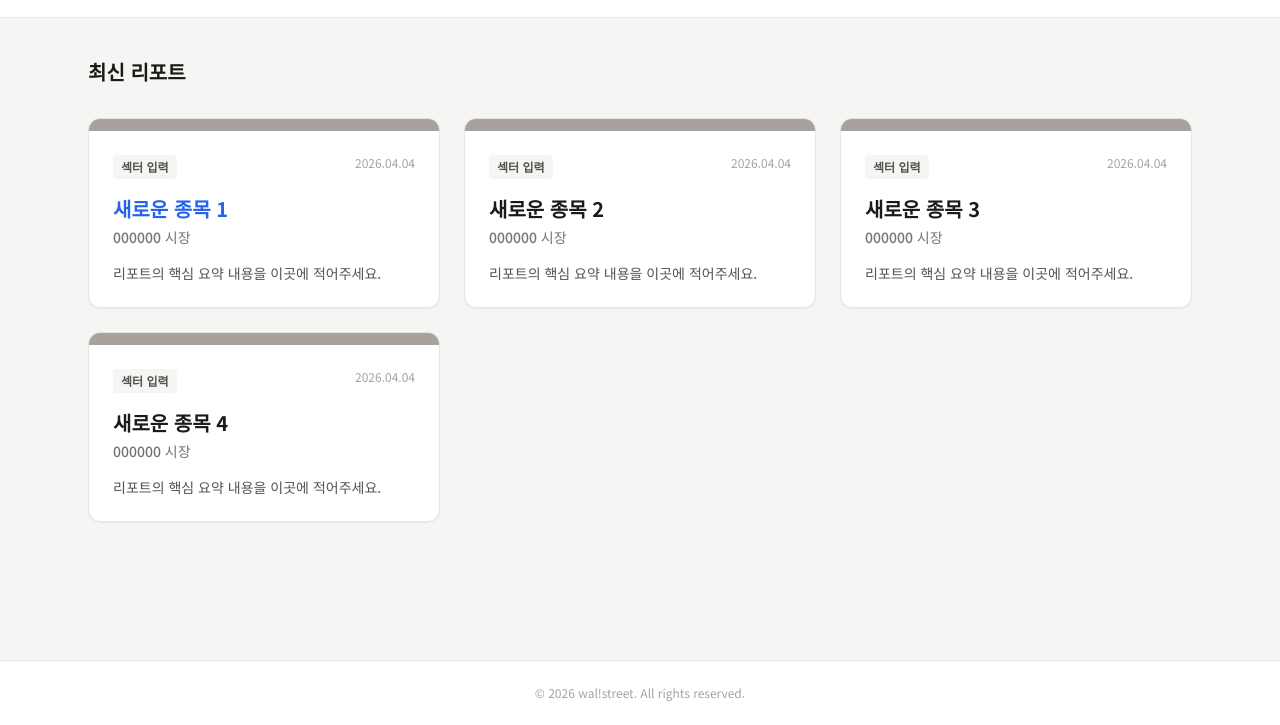
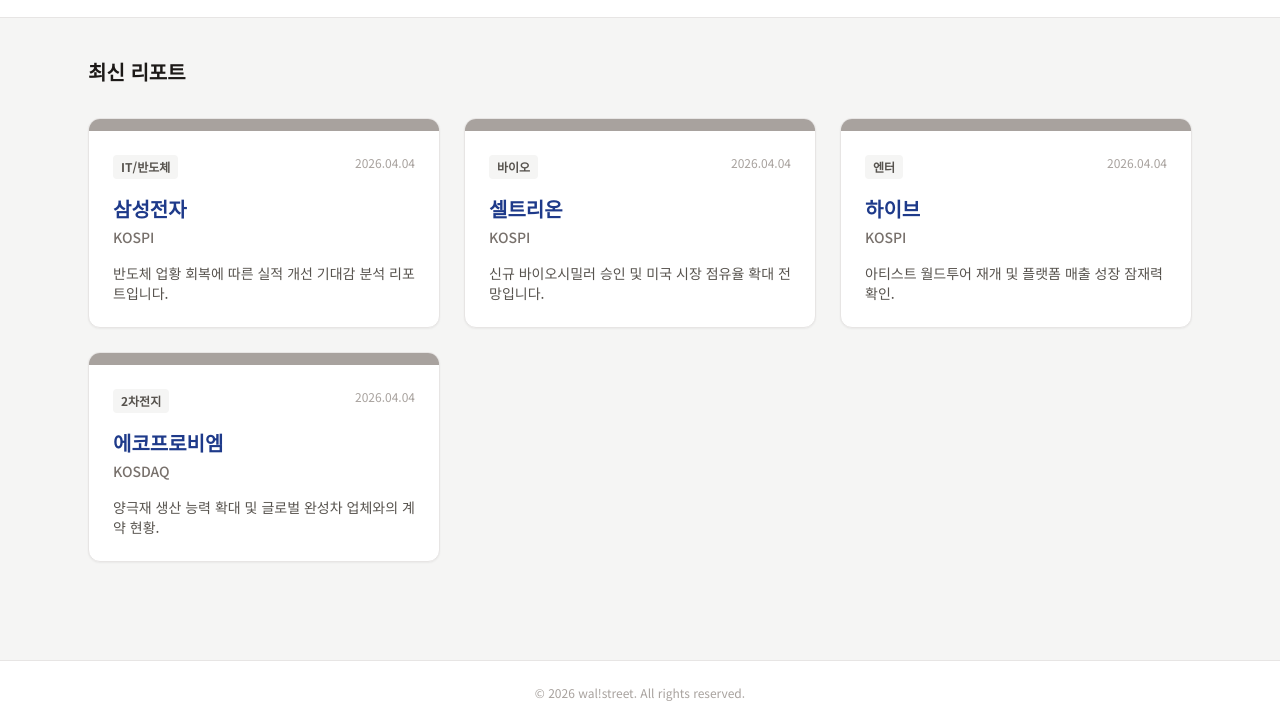
Before and after one commit to fsh2430/stock-research, a plain HTML site: page index.html in a window 1280 px wide. Shown: the part 75-800 px from the top of the page. Drawn offline with nearby package versions, Linux system fonts and the light colour scheme.

Commit message:
Update index.html

```diff
--- a/index.html
+++ b/index.html
@@ -18,8 +18,8 @@
                 <h1 class="text-2xl font-black text-blue-900 tracking-tight">wal!street</h1>
                 <p class="text-sm text-stone-500 font-medium">ai research</p>
             </div>
-            <div class="text-xs font-bold bg-blue-100 text-blue-800 px-3 py-1 rounded-full">
-                Total: 4
+            <div id="total-count" class="text-xs font-bold bg-blue-100 text-blue-800 px-3 py-1 rounded-full">
+                Total: 0
             </div>
         </div>
     </header>
@@ -29,61 +29,8 @@
             <h2 class="text-xl font-bold text-stone-900">최신 리포트</h2>
         </div>
 
-        <div class="grid grid-cols-1 md:grid-cols-2 lg:grid-cols-3 gap-6">
-
-            <a href="1.html" class="block bg-white rounded-xl shadow-sm hover:shadow-md border border-stone-200 transition-all hover:-translate-y-1 overflow-hidden group">
-                <div class="h-3 bg-stone-400 group-hover:bg-blue-900 transition-colors"></div>
-                <div class="p-6">
-                    <div class="flex justify-between items-start mb-4">
-                        <span class="text-xs font-bold bg-stone-100 text-stone-600 px-2 py-1 rounded">섹터 입력</span>
-                        <span class="text-xs text-stone-400">2026.04.04</span>
-                    </div>
-                   <h3 class="text-xl font-bold text-blue-600 mb-1 group-hover:text-blue-700 transition-colors">새로운 종목 1</h3>
-                    <p class="text-sm text-stone-500 font-medium mb-4">000000 시장</p>
-                    <p class="text-sm text-stone-600 line-clamp-2">리포트의 핵심 요약 내용을 이곳에 적어주세요.</p>
-                </div>
-            </a>
-
-            <a href="2.html" class="block bg-white rounded-xl shadow-sm hover:shadow-md border border-stone-200 transition-all hover:-translate-y-1 overflow-hidden group">
-                <div class="h-3 bg-stone-400 group-hover:bg-blue-900 transition-colors"></div>
-                <div class="p-6">
-                    <div class="flex justify-between items-start mb-4">
-                        <span class="text-xs font-bold bg-stone-100 text-stone-600 px-2 py-1 rounded">섹터 입력</span>
-                        <span class="text-xs text-stone-400">2026.04.04</span>
-                    </div>
-                    <h3 class="text-xl font-bold text-stone-900 mb-1 group-hover:text-blue-700 transition-colors">새로운 종목 2</h3>
-                    <p class="text-sm text-stone-500 font-medium mb-4">000000 시장</p>
-                    <p class="text-sm text-stone-600 line-clamp-2">리포트의 핵심 요약 내용을 이곳에 적어주세요.</p>
-                </div>
-            </a>
-
-            <a href="3.html" class="block bg-white rounded-xl shadow-sm hover:shadow-md border border-stone-200 transition-all hover:-translate-y-1 overflow-hidden group">
-                <div class="h-3 bg-stone-400 group-hover:bg-blue-900 transition-colors"></div>
-                <div class="p-6">
-                    <div class="flex justify-between items-start mb-4">
-                        <span class="text-xs font-bold bg-stone-100 text-stone-600 px-2 py-1 rounded">섹터 입력</span>
-                        <span class="text-xs text-stone-400">2026.04.04</span>
-                    </div>
-                    <h3 class="text-xl font-bold text-stone-900 mb-1 group-hover:text-blue-700 transition-colors">새로운 종목 3</h3>
-                    <p class="text-sm text-stone-500 font-medium mb-4">000000 시장</p>
-                    <p class="text-sm text-stone-600 line-clamp-2">리포트의 핵심 요약 내용을 이곳에 적어주세요.</p>
-                </div>
-            </a>
-
-            <a href="4.html" class="block bg-white rounded-xl shadow-sm hover:shadow-md border border-stone-200 transition-all hover:-translate-y-1 overflow-hidden group">
-                <div class="h-3 bg-stone-400 group-hover:bg-blue-900 transition-colors"></div>
-                <div class="p-6">
-                    <div class="flex justify-between items-start mb-4">
-                        <span class="text-xs font-bold bg-stone-100 text-stone-600 px-2 py-1 rounded">섹터 입력</span>
-                        <span class="text-xs text-stone-400">2026.04.04</span>
-                    </div>
-                    <h3 class="text-xl font-bold text-stone-900 mb-1 group-hover:text-blue-700 transition-colors">새로운 종목 4</h3>
-                    <p class="text-sm text-stone-500 font-medium mb-4">000000 시장</p>
-                    <p class="text-sm text-stone-600 line-clamp-2">리포트의 핵심 요약 내용을 이곳에 적어주세요.</p>
-                </div>
-            </a>
-
-        </div>
+        <div id="report-grid" class="grid grid-cols-1 md:grid-cols-2 lg:grid-cols-3 gap-6">
+            </div>
     </main>
 
     <footer class="bg-white border-t border-stone-200 mt-auto">
@@ -92,5 +39,42 @@
         </div>
     </footer>
 
+    <script>
+        // 1. 여기에 리포트 정보를 입력하세요. (파일을 만들 때마다 이 리스트만 업데이트하면 됩니다)
+        const reportData = [
+            { id: "1.html", sector: "IT/반도체", date: "2026.04.04", title: "삼성전자", market: "KOSPI", summary: "반도체 업황 회복에 따른 실적 개선 기대감 분석 리포트입니다." },
+            { id: "2.html", sector: "바이오", date: "2026.04.04", title: "셀트리온", market: "KOSPI", summary: "신규 바이오시밀러 승인 및 미국 시장 점유율 확대 전망입니다." },
+            { id: "3.html", sector: "엔터", date: "2026.04.04", title: "하이브", market: "KOSPI", summary: "아티스트 월드투어 재개 및 플랫폼 매출 성장 잠재력 확인." },
+            { id: "4.html", sector: "2차전지", date: "2026.04.04", title: "에코프로비엠", market: "KOSDAQ", summary: "양극재 생산 능력 확대 및 글로벌 완성차 업체와의 계약 현황." }
+        ];
+
+        // 2. 화면에 카드를 그리는 함수
+        function renderReports() {
+            const grid = document.getElementById('report-grid');
+            const totalDisplay = document.getElementById('total-count');
+
+            // 총 개수 업데이트
+            totalDisplay.innerText = `Total: ${reportData.length}`;
+
+            // 카드 생성
+            grid.innerHTML = reportData.map(report => `
+                <a href="${report.id}" class="block bg-white rounded-xl shadow-sm hover:shadow-md border border-stone-200 transition-all hover:-translate-y-1 overflow-hidden group">
+                    <div class="h-3 bg-stone-400 group-hover:bg-blue-900 transition-colors"></div>
+                    <div class="p-6">
+                        <div class="flex justify-between items-start mb-4">
+                            <span class="text-xs font-bold bg-stone-100 text-stone-600 px-2 py-1 rounded">${report.sector}</span>
+                            <span class="text-xs text-stone-400">${report.date}</span>
+                        </div>
+                        <h3 class="text-xl font-bold text-blue-900 mb-1 group-hover:text-blue-700 transition-colors">${report.title}</h3>
+                        <p class="text-sm text-stone-500 font-medium mb-4">${report.market}</p>
+                        <p class="text-sm text-stone-600 line-clamp-2">${report.summary}</p>
+                    </div>
+                </a>
+            `).join('');
+        }
+
+        // 페이지 로드 시 실행
+        renderReports();
+    </script>
 </body>
 </html>
```
